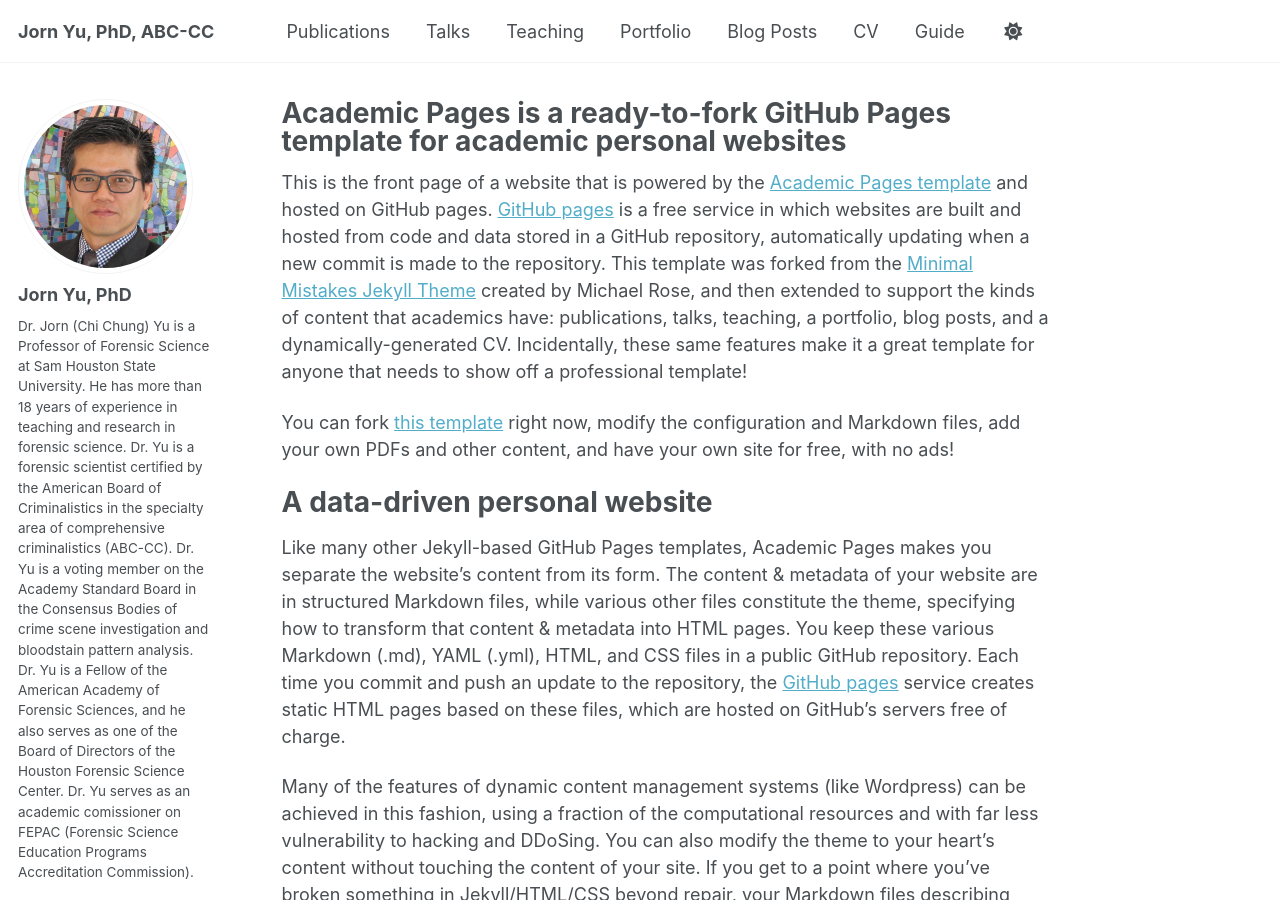
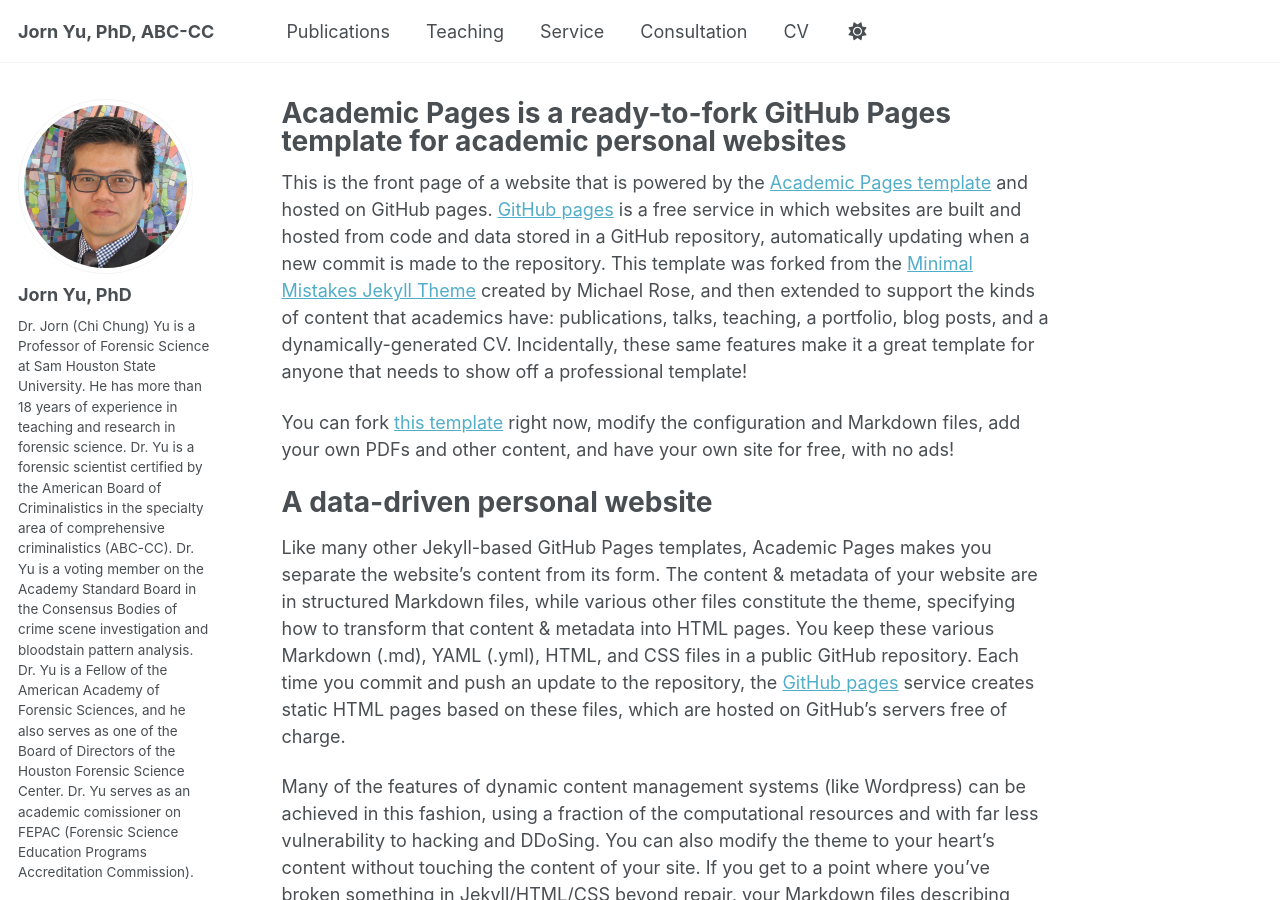
Before and after one commit to jornyu/jornyu.github.io, a Jekyll site: the page built from _pages/about.md, in a window 1280 px wide and 900 px high. Built offline with Jekyll 4.4.1, drawn with Linux system fonts in a browser that asks for light colours; some web fonts are replaced; a script bundle is joined from its source files by our own code; library files that are not in the unit come from our copies.

Commit message:
navigation

```diff
--- a/_data/navigation.yml
+++ b/_data/navigation.yml
@@ -11,16 +11,16 @@ main:
   - title: "Publications"
     url: /publications/
 
-  - title: "Talks"
-    url: /talks/
+  #- title: "Talks"
+  #  url: /talks/
 
   - title: "Teaching"
     url: /teaching/
 
-  - title: "Portfolio"
+  - title: "Service"
     url: /portfolio/
 
-  - title: "Blog Posts"
+  - title: "Consultation"
     url: /year-archive/
 
   - title: "CV"
@@ -29,5 +29,5 @@ main:
   # - title: "CV"
   #   url: /cv-json/
 
-  - title: "Guide"
-    url: /markdown/
+  # - title: "Guide"
+  #  url: /markdown/
```
